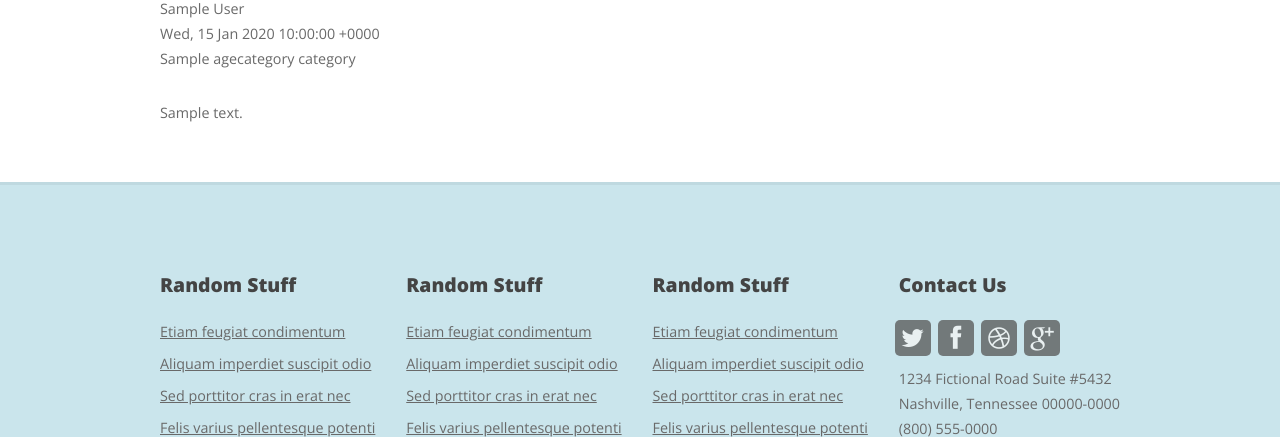
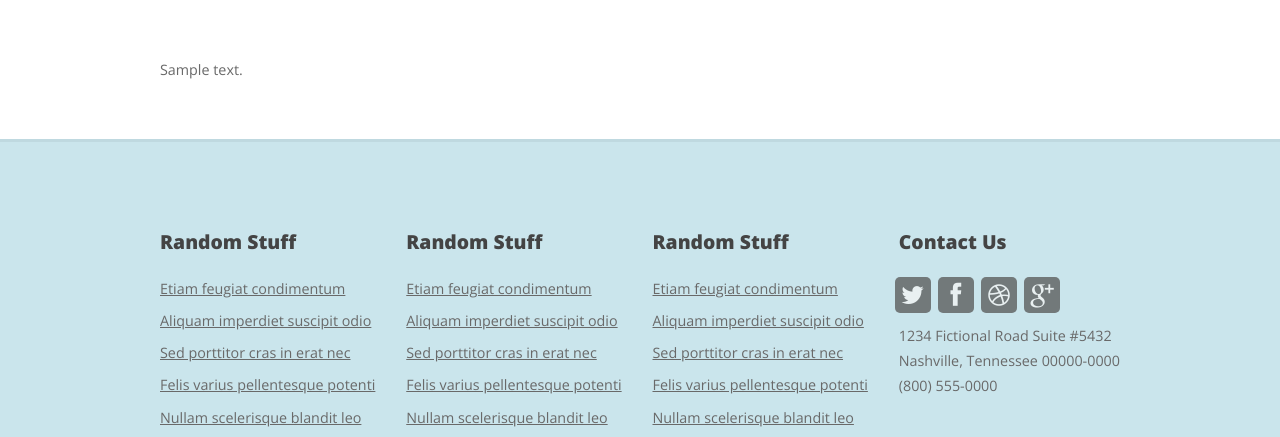
Before and after one commit to firew0rks/scichal, a Django app: page /challenges/1/1/ in a window 1280 px wide. Shown: the part 886-1323 px from the top of the page. Run offline with Django 3.2, Linux system fonts and the light colour scheme; tables that the repository leaves empty hold one stand-in row (values such as "Sample post").

Commit message:
Update to challenge display layout

```diff
--- a/scichal/scichal_cms/templates/challenge_submission_display.html
+++ b/scichal/scichal_cms/templates/challenge_submission_display.html
@@ -10,6 +10,9 @@
             <div class="12u skel-cell-important">
                 <div id="content">
                     <h2>{{ submission.title }}</h2>
+                    <span class="byline">{{ submission.get_users }}</span>
+                    <span class="byline">{{ submission.date_submitted|date:"r" }}</span>
+                    <span class="byline">{{ submission.age_category.name }} category</span>
                 </div>
             </div>
         </div>
@@ -22,17 +25,9 @@
             <div class="12u skel-cell-important">
                 <div id="content">
                     <article class="last">
-                            <p>
-                                <span class="byline">{{ submission.get_users }}</span>
-                                <span class="byline">{{ submission.date_submitted|date:"r" }}</span>
-                                <span class="byline">{{ submission.age_category.name }} category</span>
-                            </p>
-                            <div>
                         {{ submission.body|safe }}
-                            </div>
                     </article>
                 </div>
-
             </div>
         </div>
     </div>
```
Lines whose indentation alone changed are shown as unchanged.
